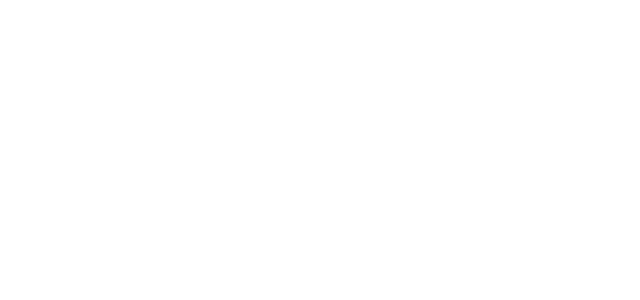
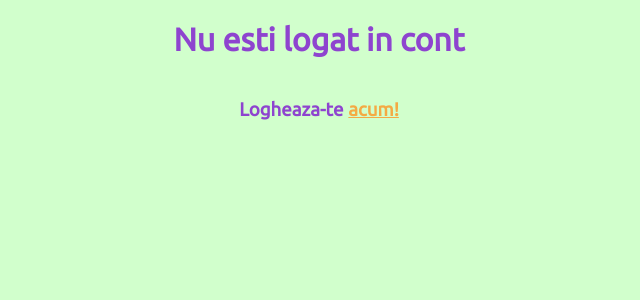
Before and after one commit to RobertoCiurea/React-YouriPhone, a React (Vite) app in the folder client/: page /myaccount in a window 1280 px wide. Before the commit this address had no page. Shown: the top 300 px of the page, without its empty margins (321-961 px from the left). Built offline with nearby package versions, Linux system fonts and the light colour scheme.

Commit message:
added my account page

```diff
--- a/client/src/App.jsx
+++ b/client/src/App.jsx
@@ -18,8 +18,6 @@
 
 import "./App.css";
 export default function App() {
-  const userId = window.localStorage.userID;
-  const path = `/myaccount/?userid=${userId}`;
   return (
     <Router>
       <Routes>
@@ -28,7 +26,7 @@
 
         <Route path="/auth/login" element={<Login />} />
         <Route path="/auth/register" element={<Register />} />
-        <Route path={path} element={<Account />} />
+        <Route path="/myaccount/" element={<Account />} />
 
         {/*product routes */}
         {/*product items */}
--- a/client/src/pages/Account/Account.css
+++ b/client/src/pages/Account/Account.css
@@ -0,0 +1,22 @@
+.account-body {
+  background-color: var(--bg-300);
+  color: var(--ac-500);
+  min-height: 100vh;
+}
+
+.message {
+  display: flex;
+  justify-content: center;
+  align-items: center;
+  flex-direction: column;
+}
+
+.message a {
+  color: var(--ac-400);
+  margin-left: 5px;
+  text-decoration: underline;
+}
+.message a:hover {
+  transition: ease-in-out 0.5s;
+  color: var(--ac-400-hover);
+}
--- a/client/src/pages/Account/Account.jsx
+++ b/client/src/pages/Account/Account.jsx
@@ -2,13 +2,27 @@
 import "./Account.css";
 import { Navbar, Footer } from "../../components/index";
 import { useCookies } from "react-cookie";
+import { Link } from "react-router-dom";
 
 export const Account = () => {
+  const [cookies, setCookies] = useCookies(["access_token"]);
   return (
-    <main>
-      <Navbar />
-      <h1>My account</h1>
-      <Footer />
+    <main className="account-body">
+      {!cookies.access_token ? (
+        <div className="message">
+          <h1>Nu esti logat in cont</h1>
+          <h3>
+            Logheaza-te
+            <Link to="/auth/login">acum!</Link>
+          </h3>
+        </div>
+      ) : (
+        <>
+          <Navbar />
+          <h1>My account</h1>
+          <Footer />
+        </>
+      )}
     </main>
   );
 };
--- a/client/src/pages/Auth/Login.jsx
+++ b/client/src/pages/Auth/Login.jsx
@@ -11,8 +11,7 @@
 
   const [_, setCookies] = useCookies(["access_token"]);
   const navigate = useNavigate();
-  const userId = window.localStorage.userID;
-  const path = `/myaccount/?userid=${userId}`;
+
   async function onSubmit(e) {
     e.preventDefault();
 
@@ -32,8 +31,10 @@
         } else {
           setCookies("access_token", response.data.token);
           window.localStorage.setItem("userID", response.data.userID);
-          console.log(response.data.user);
-          navigate(path);
+          const userId = window.localStorage.userID;
+          const path = "/myaccount";
+          const userLocation = `${path}/?userid=${userId}`;
+          navigate(userLocation);
         }
       }
     } catch (error) {
```
